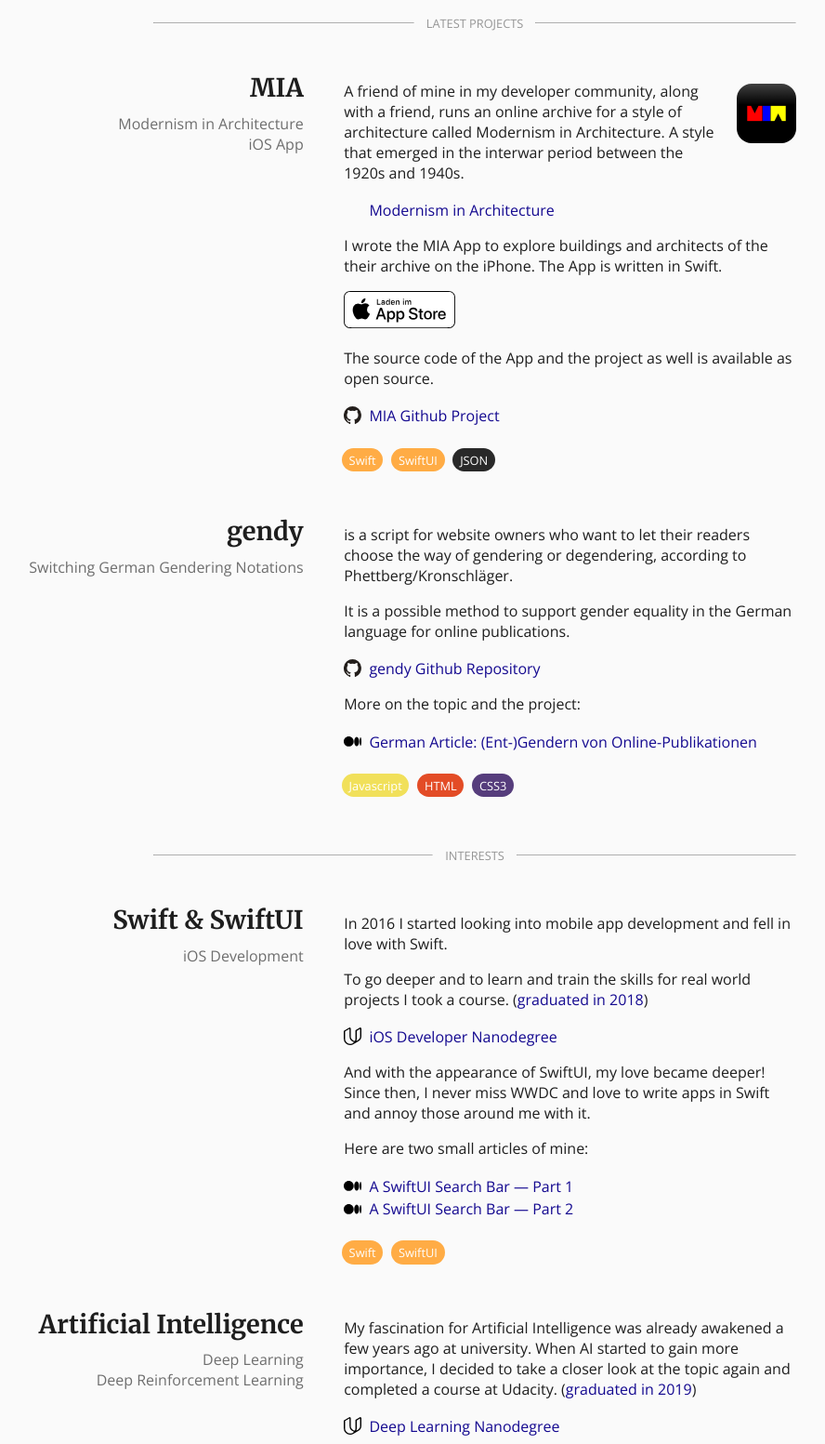
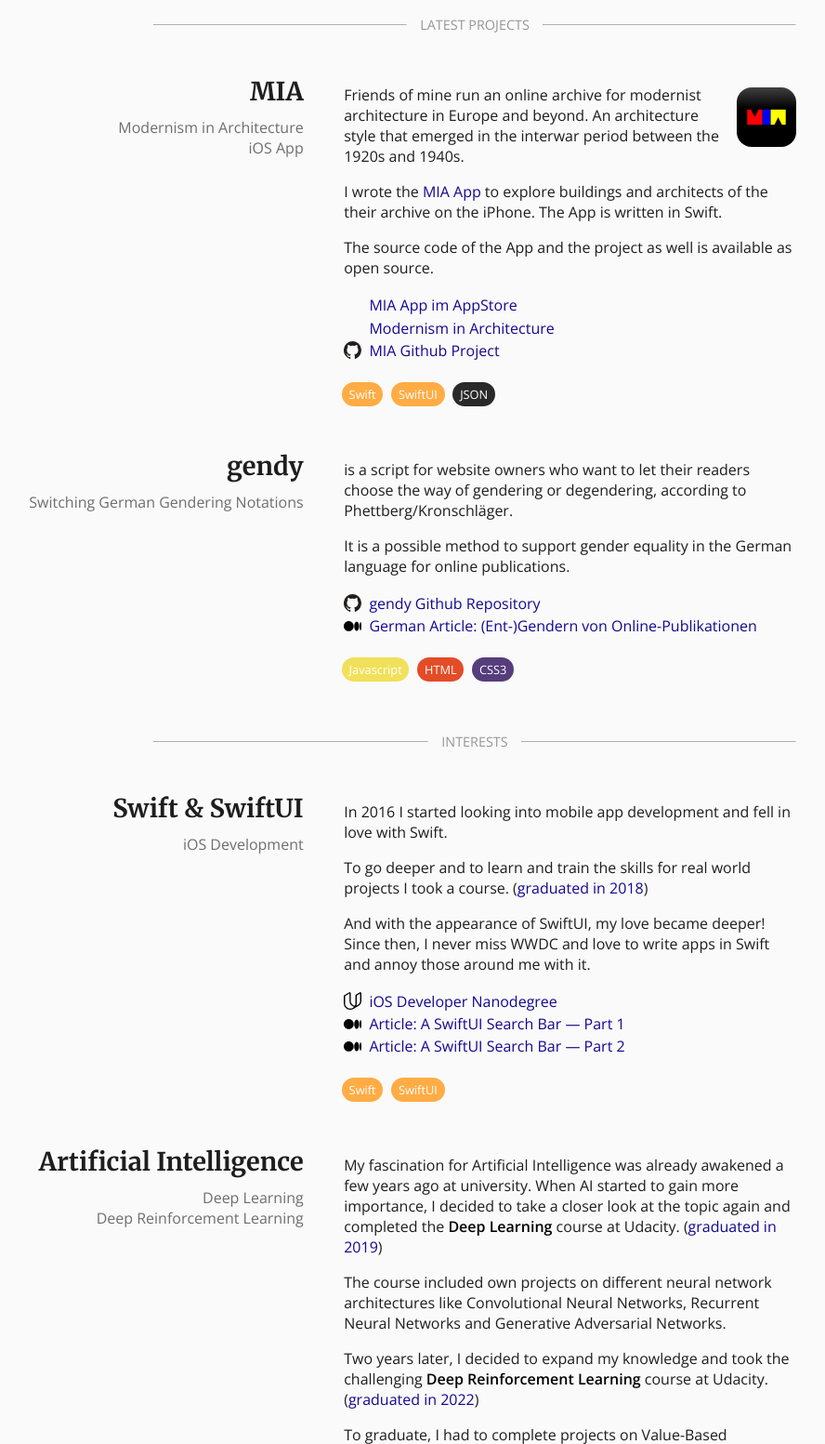
Before and after one commit to soeren-kirchner/soeren-kirchner.github.io, a plain HTML site: page index.html in a window 1280 px wide. Shown: the part 165-1718 px from the top of the page at 93% size, without its empty margins (129-1017 px from the left). Drawn offline with nearby package versions, Linux system fonts and the light colour scheme.

Commit message:
add changes

```diff
--- a/index.html
+++ b/index.html
@@ -9,12 +9,12 @@
     <link rel="stylesheet"
         href="https://fonts.sandbox.google.com/css2?family=Material+Symbols+Outlined:opsz,wght,FILL,GRAD@48,400,0,0" />
     <title>Sören Kirchner</title>
-
 </head>
 
 <body>
     <div class="toggle-area">
-        <img id="dark-mode-toggle" src="images/dark-mode.svg" data-lightmodesrc="images/dark-mode.svg" data-darkmodesrc="images/dark-mode-darkmode.svg">
+        <img id="dark-mode-toggle" src="images/dark-mode.svg" data-lightmodesrc="images/dark-mode.svg"
+            data-darkmodesrc="images/dark-mode-darkmode.svg">
     </div>
     <header>
         <img class="profile-image" src="images/soeren.jpg" alt="Sören Kirchner">
@@ -43,20 +43,22 @@
                     <p>iOS App</p>
                 </div>
                 <div class="content">
-                    <p><img class="inline-image" src="images/mia-icon.png">A friend of mine in my developer community,
-                        along with a friend, runs an online archive for a style of architecture called Modernism in
-                        Architecture. A style that emerged in the interwar period between the 1920s and 1940s.</p>
+                    <p><img class="inline-image" src="images/mia-icon.png">Friends of mine run an online archive for
+                        modernist architecture in Europe and beyond. An architecture style that emerged in the interwar
+                        period between the 1920s and 1940s.</p>
 
-                    <p><a class="web" href="https://modernism-in-architecture.org" target="_blank">Modernism in
-                            Architecture</a></p>
 
-                    <p>I wrote the MIA App to explore buildings and architects of the their archive on the iPhone. The
+                    <p>I wrote the <a href="https://apps.apple.com/de/app/modernism-in-architecture/id1609862283?l=en">MIA App</a> to explore buildings and architects of the their archive on the iPhone. The
                         App is written in Swift.</p>
-                    <p><a href="https://apps.apple.com/de/app/modernism-in-architecture/id1609862283?l=en"
+                    <!-- <p><a href="https://apps.apple.com/de/app/modernism-in-architecture/id1609862283?l=en"
                             target="_blank"><img src="images/Download_on_the_App_Store_Badge_DE_RGB_wht_092917.svg"
-                                alt="Download in the App Sore"></a></p>
+                                alt="Download in the App Sore"></a></p> -->
                     <p>The source code of the App and the project as well is available as open source.</p>
-                    <p><a class="github" href="https://github.com/Modernism-in-Architecture" target="_blank">MIA Github
+                    <p><a class="web" href="https://apps.apple.com/de/app/modernism-in-architecture/id1609862283?l=en"
+                            target="_blank">MIA App im AppStore</a><br>
+                        <a class="web" href="https://modernism-in-architecture.org" target="_blank">Modernism in
+                            Architecture</a><br>
+                        <a class="github" href="https://github.com/Modernism-in-Architecture" target="_blank">MIA Github
                             Project</a></p>
 
                     <div class="badges">
@@ -80,10 +82,10 @@
                         degendering, according to Phettberg/Kronschläger.</p>
                     <p>It is a possible method to support gender equality in the German language for online
                         publications.</p>
+                    <!-- <p>More on the topic and the project:</p> -->
                     <p><a class="github" href="https://github.com/soeren-kirchner/gendy" target="_blank">gendy Github
-                            Repository</a></p>
-                    <p>More on the topic and the project:</p>
-                    <p><a class="medium"
+                            Repository</a><br>
+                        <a class="medium"
                             href="https://medium.com/opentechschool-leipzig/ent-gendern-von-online-publikationen-ec7c40f9e490"
                             target="_blank">German Article: (Ent-)Gendern von Online-Publikationen</a></p>
                     <div class="badges">
@@ -117,17 +119,18 @@
                     <p>In 2016 I started looking into mobile app development and fell in love with Swift.</p>
                     <p>To go deeper and to learn and train the skills for real world projects I took a course. (<a
                             href="https://confirm.udacity.com/3FJQZEXE" target="_blank">graduated in 2018</a>)</p>
-                    <p><a class="udacity" href="https://www.udacity.com/course/ios-developer-nanodegree--nd003"
-                            target="_blank">iOS Developer Nanodegree</a></p>
+
                     <p>And with the appearance of SwiftUI, my love became deeper! Since then, I never miss WWDC and love
                         to write apps in Swift and annoy those around me with it. </p>
-                    <p>Here are two small articles of mine:</p>
-                    <p><a class="medium"
+                    <!-- <p>Here are two small articles of mine:</p> -->
+                    <p><a class="udacity" href="https://www.udacity.com/course/ios-developer-nanodegree--nd003"
+                            target="_blank">iOS Developer Nanodegree</a><br>
+                        <a class="medium"
                             href="https://soeren-kirchner.medium.com/a-swiftui-search-bar-part-1-f21b0f2b41cb"
-                            target="_blank">A SwiftUI Search Bar — Part 1</a><br>
+                            target="_blank">Article: A SwiftUI Search Bar — Part 1</a><br>
                         <a class="medium"
                             href="https://soeren-kirchner.medium.com/a-swiftui-search-bar-part-2-78e33d17bcea"
-                            target="_blank">A SwiftUI Search Bar — Part 2</a></p>
+                            target="_blank">Article: A SwiftUI Search Bar — Part 2</a></p>
                     <div class="badges">
                         <span class="swift"></span>
                         <span class="swiftui"></span>
@@ -145,26 +148,28 @@
                 <div class="content">
                     <p>My fascination for Artificial Intelligence was already awakened a few years ago at university.
                         When AI started to gain more importance, I decided to take a closer look at the topic again and
-                        completed a course at Udacity. (<a href="https://confirm.udacity.com/GURMASK7"
+                        completed the <em>Deep Learning</em> course at Udacity. (<a href="https://confirm.udacity.com/GURMASK7"
                             target="_blank">graduated in 2019</a>)</p>
-                    <p><a class="udacity" href="https://www.udacity.com/course/deep-learning-nanodegree--nd101"
-                            target="_blank">Deep Learning Nanodegree</a></p>
+
                     <p>The course included own projects on different neural network architectures like Convolutional
                         Neural Networks, Recurrent Neural Networks and Generative Adversarial Networks.
                     </p>
-                    <p>Two years later, I decided to expand my knowledge and took the challenging Deep Reinforcement
-                        Learning course at Udacity. (<a href="https://confirm.udacity.com/GKACGSWG"
+                    <p>Two years later, I decided to expand my knowledge and took the challenging <em>Deep Reinforcement
+                        Learning</em> course at Udacity. (<a href="https://confirm.udacity.com/GKACGSWG"
                             target="_blank">graduated in 2022</a>)</p>
-                    <p><a class="udacity"
-                            href="https://www.udacity.com/course/deep-reinforcement-learning-nanodegree--nd893"
-                            target="_blank">Deep Reinforcement Learning Nanodegree</a></p>
+
                     <p>To graduate, I had to complete projects on Value-Based Methods, Policy-Based Methods and
                         Multi-Agent-Reinforcement Learning.</p>
                     <p>Besides the necessary things, I experimented a bit with different types of noise on the DDGP
                         algorithm and wrote an article about it.</p>
-                    <p><a class="medium"
+                    <p><a class="udacity"
+                            href="https://www.udacity.com/course/deep-reinforcement-learning-nanodegree--nd893"
+                            target="_blank">Deep Reinforcement Learning Nanodegree</a><br>
+                        <a class="udacity" href="https://www.udacity.com/course/deep-learning-nanodegree--nd101"
+                            target="_blank">Deep Learning Nanodegree</a><br>
+                        <a class="medium"
                             href="https://soeren-kirchner.medium.com/deep-deterministic-policy-gradient-ddpg-with-and-without-ornstein-uhlenbeck-process-e6d272adfc3"
-                            target="_blank">Deep Deterministic Policy Gradient (DDPG) with and without
+                            target="_blank">Article: Deep Deterministic Policy Gradient (DDPG) with and without
                             Ornstein–Uhlenbeck
                             process</a></p>
                     <div class="badges">
@@ -224,11 +229,11 @@
                 <div class="content">
                     <p>In the small company, run by my wife and me, we publish books and a magazine in German on the
                         topics of Respectful Child Education and Democratic Education.</p>
+                    <p>My job is to develop and maintain our websites. Both front and backend. In addition, the
+                        automation of InDesign and Photoshop and typesetting.</p>
                     <p><a class="web" href="https://www.tologo.de/" target="_blank">www.tologo.de</a><br>
                         <a class="web" href="https://www.unerzogen-magazin.de/"
                             target="_blank">www.unerzogen-magazin.de</a></p>
-                    <p>My job is to develop and maintain our websites. Both front and backend. In addition, the
-                        automation of InDesign and Photoshop and typesetting.</p>
                     <div class="badges">
                         <span class="php"></span>
                         <span class="javascript"></span>
--- a/partials/_colors.sass
+++ b/partials/_colors.sass
@@ -3,6 +3,7 @@
     --primary: rgb(30, 30, 30)
     --secondary: rgb(110, 110, 110)
     --tertiary: rgb(150, 150, 150)
+    --emphasized: rgb(0, 0, 0)
 
     --url-color: rgb(20, 9, 144)
     --divider-color: rgba(0,0,0,0.3)
@@ -19,6 +20,7 @@
     --primary: rgb(242, 242, 242)
     --secondary: rgb(174, 174, 174)
     --tertiary: rgb(150, 150, 150)
+    --emphasized: rgb(255, 255, 255)
 
     --url-color: rgb(186, 196, 255)
     --divider-color: rgba(252, 252, 252, 0.3)
--- a/partials/_header.sass
+++ b/partials/_header.sass
@@ -21,10 +21,11 @@ header
         padding-bottom: .1em
         font-family: Merriweather
         font-size: 1.3em
-        color: var(--tertiary)
+        color: var(--primary)
         align-self: flex-end
 
         .profession
+            color: var(--tertiary)
             font-size: .85em
             font-family: 'Open Sans', sans-serif
 
--- a/partials/_main.sass
+++ b/partials/_main.sass
@@ -1,4 +1,4 @@
-@import url('https://fonts.googleapis.com/css2?family=Merriweather:wght@400;700&family=Open+Sans:wght@300;400&display=swap')
+@import url('https://fonts.googleapis.com/css2?family=Merriweather:wght@400;700&family=Open+Sans:wght@300;400;600&display=swap')
 
 *, *:before, *:after
     box-sizing: border-box
@@ -31,6 +31,11 @@ a
     color: var(--url-color)
     text-decoration: none
 
+em
+    font-style: normal
+    font-weight: 600
+    color: var(--emphasized)
+
 section
     display: flex
     flex-direction: columns
@@ -49,7 +54,7 @@ section
     margin-bottom: .5em
 
     h2
-        font-size: .8em
+        font-size: .9em
         flex-grow: 1
         white-space: nowrap
         text-transform: uppercase
```
Also changed, not shown: style.css, 1 other file.
